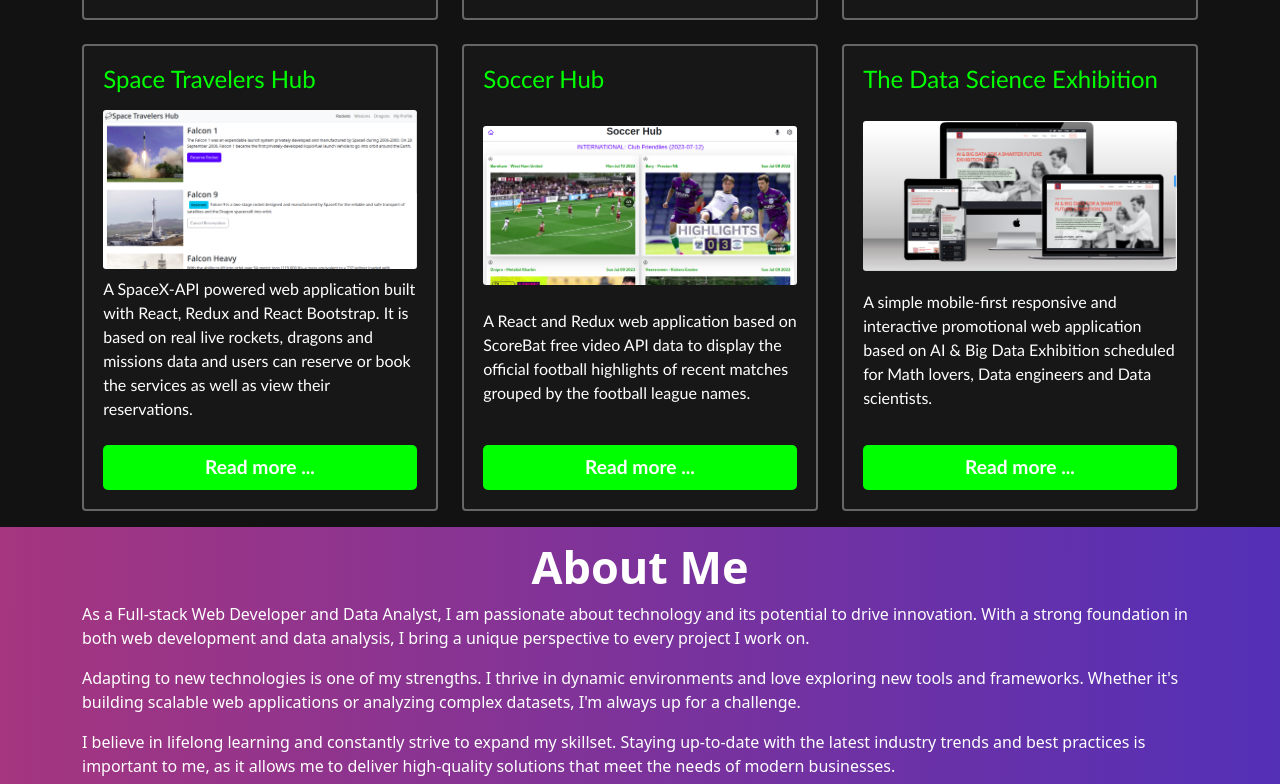
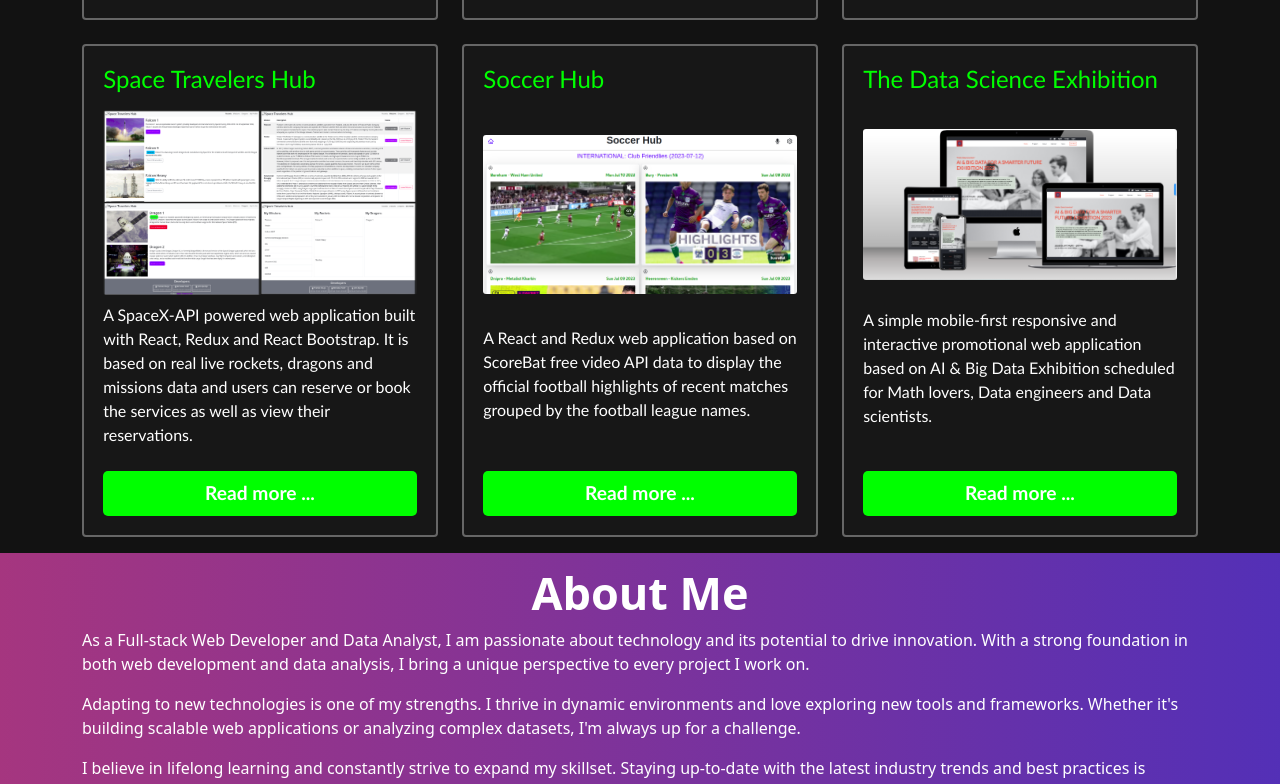
Before and after one commit to tobuya/personal_portfolio, a React (Create React App) app: page / in a window 1280 px wide. Shown: the part 2015-2799 px from the top of the page. Built offline with nearby package versions, Linux system fonts and the light colour scheme.

Commit message:
Update project assets

```diff
--- a/src/components/Projects.js
+++ b/src/components/Projects.js
@@ -9,7 +9,7 @@ import ProjectDetail from './ProjectDetail';
 const classUp = require('../assets/classup.png');
 const kitchenGenie = require('../assets/genie.png');
 const budgetTracker = require('../assets/tracker.png');
-const spaceTravelers = require('../assets/spatra.png');
+const spaceTravelers = require('../assets/space.png');
 const soccerHub = require('../assets/sochub.png');
 const dsExpo = require('../assets/mockup.png');
 
```
Also changed, not shown: src/assets/space.png (added).
